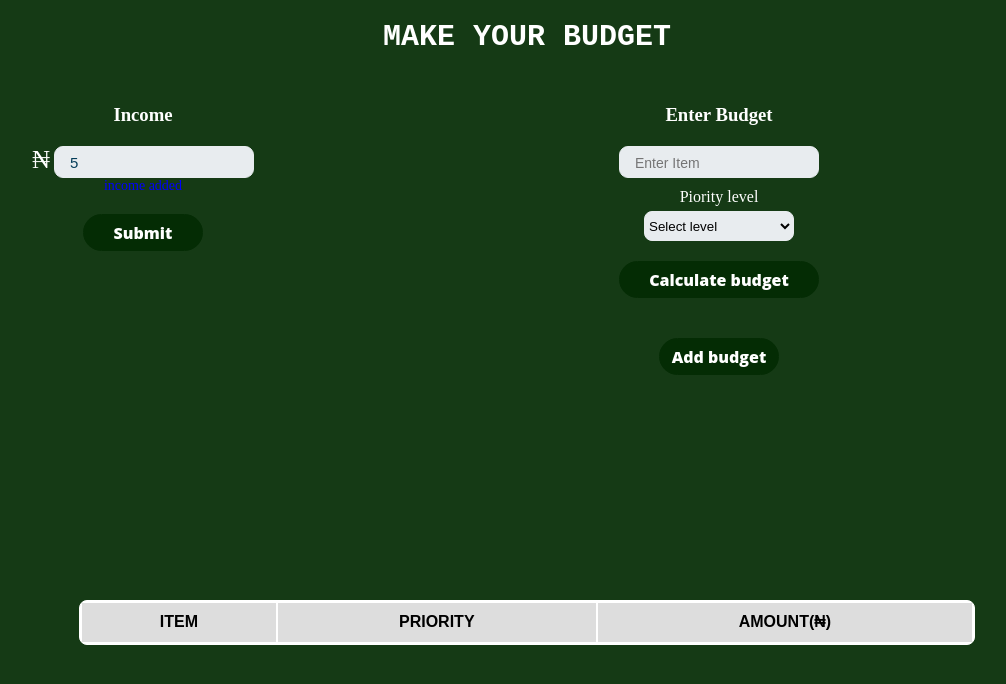
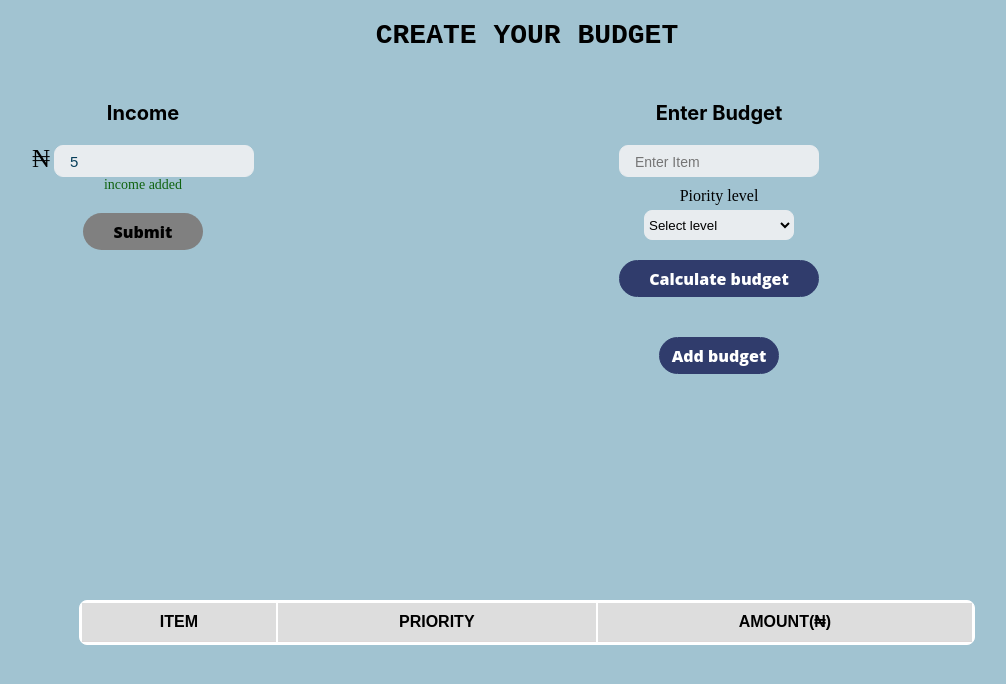
Before and after one commit to Blessing-Tolani/Budget-App, a plain HTML site: page index.html in a window 1280 px wide. Both pictures are taken after typing "5" into the empty fields and a click on the button "Submit". Shown: the whole page, without its empty margins (113-1119 px from the left). Drawn offline with Linux system fonts and the light colour scheme.

Commit message:
Edited the home page

```diff
--- a/index.html
+++ b/index.html
@@ -9,7 +9,7 @@
 <body>
     <div class = "grid-container">
         <div class = "grid-items">
-            <h2 id = "text">MAKE YOUR BUDGET</h2>
+            <h2 id = "text">CREATE YOUR BUDGET</h2>
             <div id = "feat">
                 <div id = "first">
                     <h3>Income</h3>
@@ -26,7 +26,7 @@
                     <h3>Enter Budget</h3>
                     <form id = "form2">
                         <input type  = "text" id = "item" name = "item" placeholder = "Enter Item"> <br />
-                        <label for = "rating" style = "color:white">Piority level</label> <br/>
+                        <label for = "rating">Piority level</label> <br/>
                         <select name ="rating" id="rating">
                             <option value = "">Select level</option>
                             <option value = 4>4 - Highest</option>
@@ -34,9 +34,11 @@
                             <option value = 2>2 - Low</option>
                             <option value = 1>1 - Lowest</option>
                         </select> <br />
+
                         <button class = "button two">Calculate budget</button>
                     </form>
                     <button class = "button one" onclick = "clearForm()">Add budget</button>
+
                 </div>
             </div>
         </div>
--- a/index.js
+++ b/index.js
@@ -24,7 +24,7 @@ form.onsubmit = (e) => {
     e.preventDefault();
     inputIncome = + document.getElementById("income").value;
     document.getElementById("smalltext").style.display = "block";
-    document.getElementById("one").disabled = true;
+    document.getElementById("one").classList.toggle("me");
 
 }
 
--- a/index.scss
+++ b/index.scss
@@ -4,7 +4,8 @@
     box-sizing: border-box;
 }
 h3{
-    color:white;
+    font-family:BlinkMacSystemFont, 'Segoe UI', Roboto, Oxygen, Ubuntu, Cantarell, 'Open Sans', 'Helvetica Neue', sans-serif;
+    font-size:20px;
 }
 input[type=number]{
     -moz-appearance: textfield;
@@ -13,12 +14,12 @@ body,html{
     height:100%;
 }
 body{
-    background-color: rgb(21, 58, 21);
+    background-color:#a1c3d1;
 }
 #text{
     text-align:center;
-    color:white;
-    font-size:30px;
+    color:black;
+    font-size:28px;
     padding-top:20px;
     font-family: 'Courier New', Courier, monospace;
 }
@@ -64,16 +65,16 @@ body{
 #second{
     width:50%;
 
-  // background-color: rgb(146, 41, 41);
+  //background-color: rgb(146, 41, 41);
 }
 #smalltext{
-    color:blue;
+    color:rgb(16, 99, 16);
     font-size:14px;
     display:none;
 }
 
 .lo{
-    color:white;
+
     font-size:25px;
 }
 #income, #item{
@@ -104,7 +105,7 @@ body{
       font-family: Arial, Helvetica, sans-serif;
   }
   td,th{
-      border-bottom:1px solid #dddddd;
+      border-bottom:1px solid #dfd8d8e0;
       padding:10px;
   }
   thead > tr{
@@ -139,19 +140,30 @@ body{
     font-size: 16px;
     cursor: pointer;
     height:37px;
-    border:1px solid rgb(4, 44, 4);
+    border:1px solid #303c6c;
     border-radius:2em;
     color:white;
-    background: linear-gradient(to right, rgb(16, 99, 16)  50%,rgb(4, 44, 4) 50%);
+    background: linear-gradient(to right,  #a1c3d1 50% ,#303c6c 50%);
     transition: all .5s ease-out;
     background-position: right bottom;
     background-size: 200% 100%;
 
     &:hover{
-        border:1px solid  rgb(16, 99, 16);
+        border:1px solid #303c6c  ;
         background-position: left bottom;
-        color:white
+        color:black;
     }
+  }
+  .me{
+      background:gray;
+      color:black;
+      border:none;
+      cursor: text;
+      &:hover{
+          color:black;
+          background:gray;
+          border:none;
+      }
   }
  .two{
      width:200px;
```
Also changed, not shown: index.css.
